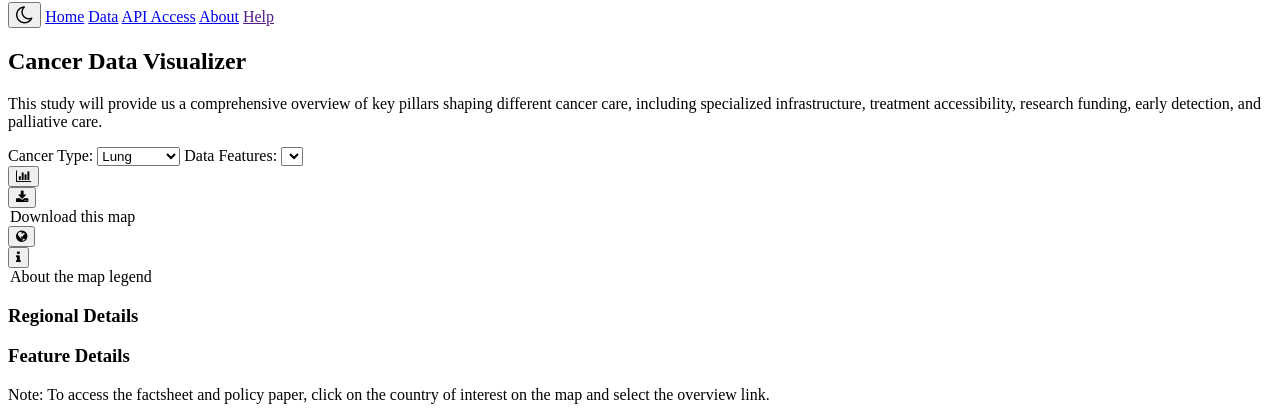
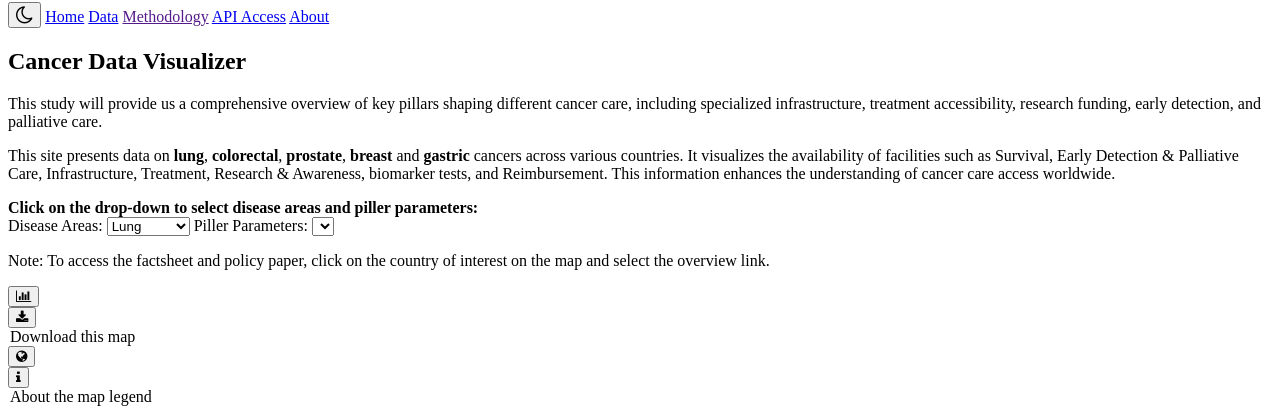
Before and after one commit to Aniket7651/Visualizer, a Django app: page / in a window 1280 px wide. Shown: the part 310-727 px from the top of the page. Run offline with Django 5.2, Linux system fonts and the light colour scheme; lists and menus that the app fills with data are empty; parts of the project's set-up code (start-up, migrations or seed data) failed here and were passed over; some libraries are stand-ins or nearby versions.

Commit message:
positioning and popup render content updated

```diff
--- a/templates/base.htm
+++ b/templates/base.htm
@@ -29,9 +29,9 @@
             <button id="theme-btn"><i class="fa fa-moon-o" style="font-size: 20px;"></i></button>
             <a href="{% url 'index' %}">Home</a>
             <a href="{% url 'datasetView' %}">Data</a>
+            <a href="">Methodology</a>
             <a href="{% url 'apiAccess' %}">API Access</a>
             <a href="https://unite4cancer.com/about-us/">About</a>
-            <a href="">Help</a>
         </nav>
 
     </header>
@@ -62,17 +62,33 @@
                     <br>
                     <p>Follow us on social media:</p>
                     <div class="social-media">
-                        <a href="#" target="_blank"><i class="fa fa-twitter"></i></a>
-                        <a href="#" target="_blank"><i class="fa fa-facebook"></i></a>
-                        <a href="#" target="_blank"><i class="fa fa-linkedin"></i></a>
+                        <a href="https://x.com/united4cancer?s=21" target="_blank"><i class="fa fa-twitter"></i></a>
+                        <a href="https://youtube.com/@icpc-tv?si=gVyGiQxNAGQCbB_c" target="_blank"><i class="fa fa-youtube"></i></a>
+                        <a href="https://www.linkedin.com/company/international-cancer-patient-coalition/" target="_blank"><i class="fa fa-linkedin"></i></a>
                     </div>
                 </div>
-                <!-- <p>&copy; 2024 International Cancer Patient Coalition (ICPC). All rights reserved.</p> -->
+
             </div>
+            <p class="rights-line">&copy; 2025 International Cancer Patient Coalition (ICPC). All rights reserved.</p>
         </div>
 
     </footer>
 </body>
+
+<style>
+
+    .rights-line {
+        color: black;
+        font-size: 12px;
+    }
+
+    @media (max-width: 768px) {
+        .rights-line {
+            font-size: 9.5px;
+        }
+    }
+
+</style>
 
 <script>
     function hambmenu() {
--- a/templates/index.html
+++ b/templates/index.html
@@ -20,8 +20,16 @@
         including specialized infrastructure, treatment accessibility, research funding, early detection,
         and palliative care.
     </p>
+    <p>
+        This site presents data on <strong>lung</strong>, <strong>colorectal</strong>, <strong>prostate</strong>, <strong>breast</strong> and <strong>gastric</strong> cancers across various countries. It
+        visualizes the availability of facilities such as Survival, Early Detection & Palliative Care, Infrastructure,
+        Treatment, Research & Awareness, biomarker tests, and Reimbursement. This information enhances the understanding
+        of cancer care access worldwide.
+    </p>
     <div>
-        <label for="cancerType">Cancer Type:</label>
+        <strong class="area-title-context">Click on the drop-down to select disease areas and piller parameters:</strong>
+        <br>
+        <label for="cancerType">Disease Areas:</label>
         <select id="cancerType" class="select-field" onchange="updateChart()">
             <option value="lung">Lung</option>
             <option value="breast">Breast</option>
@@ -31,7 +39,7 @@
             <!-- Add other cancer types here -->
         </select>
 
-        <label for="column">Data Features:</label>
+        <label for="column">Piller Parameters:</label>
         <select id="column" class="select-field" onchange="drawChart()"></select>
     </div>
 
@@ -40,6 +48,11 @@
             <!-- Text descriptional content goes here -->
         </div>
     </div>
+</div>
+
+<div class="note-map-instruct">
+    <p>Note: To access the factsheet and policy paper, click on the country of interest on the map and select the
+        overview link.</p>
 </div>
 
 <section class="map-content">
@@ -75,15 +88,11 @@
     <div id="popup" class="popup"></div>
 </section>
 
-<div class="note-map-instruct">
-    <p>Note: To access the factsheet and policy paper, click on the country of interest on the map and select the overview link.</p>
-</div>
-
 <script src="https://code.jquery.com/jquery-3.6.0.min.js"></script>
 <script>
 
 
-    document.getElementById('toggle-rowdetail').addEventListener('click', function() {
+    document.getElementById('toggle-rowdetail').addEventListener('click', function () {
         const countryDetail = document.getElementById('country-detail');
         const geochart = document.getElementById('geochart');
         if (countryDetail.style.display === 'none' || countryDetail.style.display === '') {
@@ -95,7 +104,7 @@
         }
     })
 
-    document.getElementById('infoBtn').addEventListener('click', function() {
+    document.getElementById('infoBtn').addEventListener('click', function () {
         const countryDetail = document.getElementById('feature-detail');
         const geochart = document.getElementById('geochart');
         if (countryDetail.style.display === 'none' || countryDetail.style.display === '') {
@@ -107,10 +116,10 @@
         }
     });
 
-    document.getElementById('downloadbtn').addEventListener('click', function() {
+    document.getElementById('downloadbtn').addEventListener('click', function () {
         const mapContainer = document.getElementById('geochart');
 
-        html2canvas(mapContainer).then(function(canvas) {
+        html2canvas(mapContainer).then(function (canvas) {
             // Create a temporary link element
             const link = document.createElement('a');
             link.download = 'ICPC_GeoData.png'; // Set the desired filename
```
Also changed, not shown: templates/apiAccess.html (+5 -5 lines), templates/overview.html (+13 -10 lines), 2 other files.
